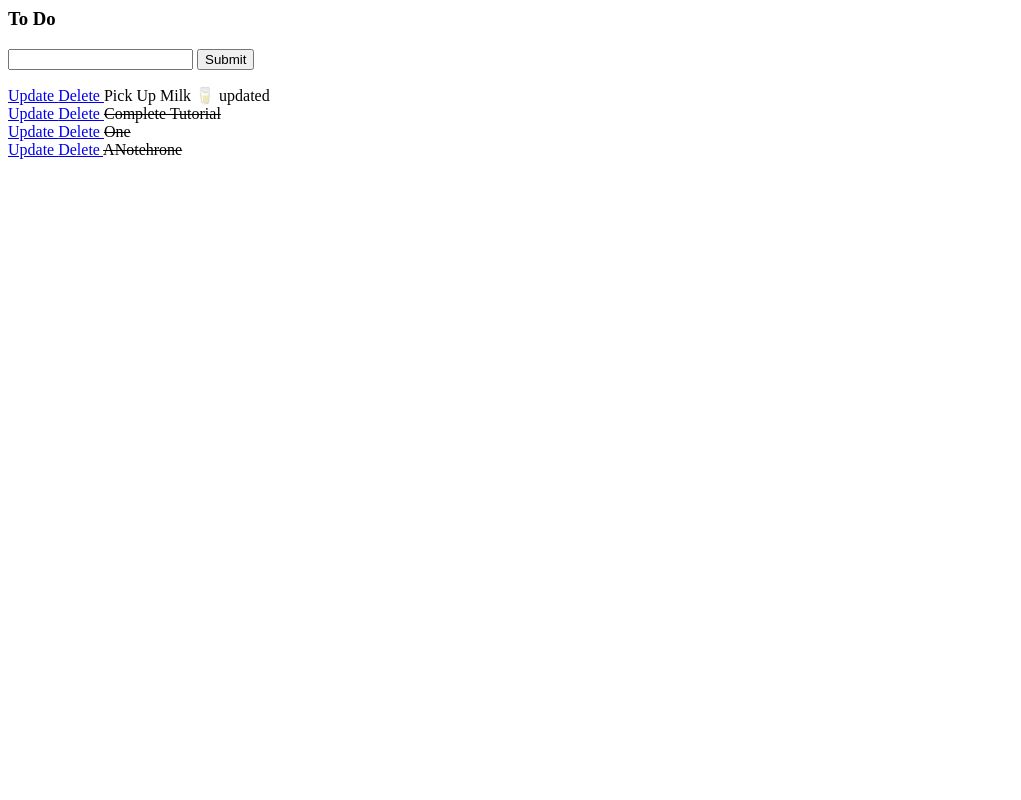
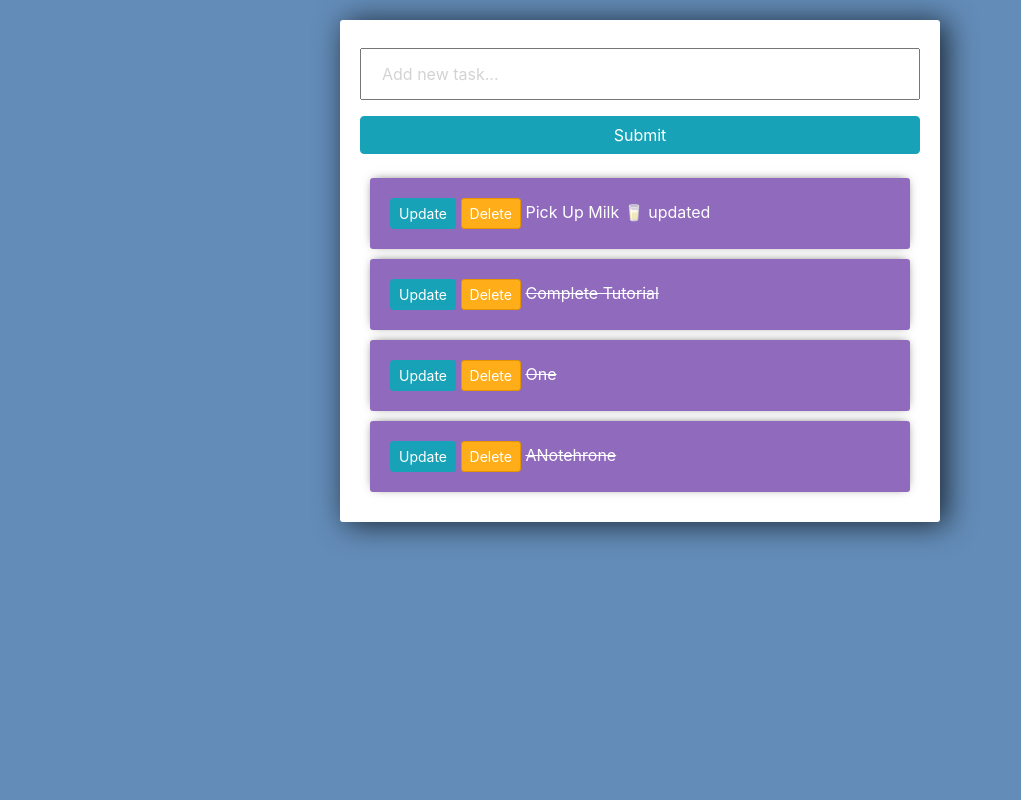
Before and after one commit to johnbeni93/To_Do_List_Web_App, a Django app: page / in a window 1280 px wide. Shown: the whole page, without its empty margins (0-1021 px from the left). Run offline with Django 3.2, Linux system fonts and the light colour scheme; data comes from the database, SQL or seed files in the repository; both versions use the stored data as it was after the commit; some libraries are stand-ins or nearby versions.

Commit message:
Functional TO do List WEb Application alpha working properly. CSS Styling only on main page.

```diff
--- a/todo/tasks/forms.py
+++ b/todo/tasks/forms.py
@@ -4,6 +4,7 @@ from django.forms import ModelForm
 from .models import *
 
 class TaskForm(forms.ModelForm):
+    title = forms.CharField(widget = forms.TextInput(attrs={'placeholder':'Add new task...'}))
 
     class Meta:
         model = Task
--- a/todo/tasks/templates/tasks/list.html
+++ b/todo/tasks/templates/tasks/list.html
@@ -1,15 +1,65 @@
-<h3> To Do </h3>
+<link rel="stylesheet" href="https://stackpath.bootstrapcdn.com/bootstrap/4.3.1/css/bootstrap.min.css" integrity="sha384-ggOyR0iXCbMQv3Xipma34MD+dH/1fQ784/j6cY/iJTQUOhcWr7x9JvoRxT2MZw1T" crossorigin="anonymous">
+
+<style>
+
+	body{
+		background-color: #638CB8;
+	}
+
+	input{
+		width: 100%;
+		padding: 12px 20px;
+		margin: 8px 0;
+		box-sizing: border-box;
+	}
+
+	input::placeholder {
+	  color: #d3d3d3;
+	}
+
+	.submit{
+		background-color: #6BA3E8;
+	}
+
+	.center-column{
+		width:600px;
+		margin: 20px auto;
+		padding:20px;
+		background-color: #fff;
+		border-radius: 3px;
+		box-shadow: 6px 2px 30px 0px rgba(0,0,0,0.75);
+	}
+
+	.item-row{
+		background-color: #906abd;
+		margin: 10px;
+		padding: 20px;
+		border-radius: 3px;
+		color: #fff;
+		font-size: 16px;
+		box-shadow: 0px -1px 10px -4px rgba(0,0,0,0.75);
+	}
+
+	.btn-danger{
+		background-color: #ffae19;
+		border-color: #e59400;
+	}
+
+</style>
+
+<div class="center-column">
 
     <form method='POST' action='/'>
         {% csrf_token %}
         {{form.title}}
-    <input type="submit" name="Create Task">
+        <input class="btn btn-info" type="submit" name="Create Task">
     </form>
 
+    <div class="to-list">
     {% for task in tasks %}
-    <div>
-        <a href="{% url 'update_task' task.id %}"> Update </a>
-        <a href="{% url 'delete' task.id %}"> Delete </a>
+        <div class="item-row">
+            <a class="btn btn-sm btn-info" href="{% url 'update_task' task.id %}"> Update </a>
+            <a class="btn btn-sm btn-danger" href="{% url 'delete' task.id %}"> Delete </a>
 
             {% if task.complete == True %}
                 <strike> {{task}} </strike>
@@ -18,3 +68,5 @@
             {% endif %}
         </div>
     {% endfor %}
+    </div>
+</div>
```
Also changed, not shown: todo/db.sqlite3. Lines whose indentation alone changed are shown as unchanged.
